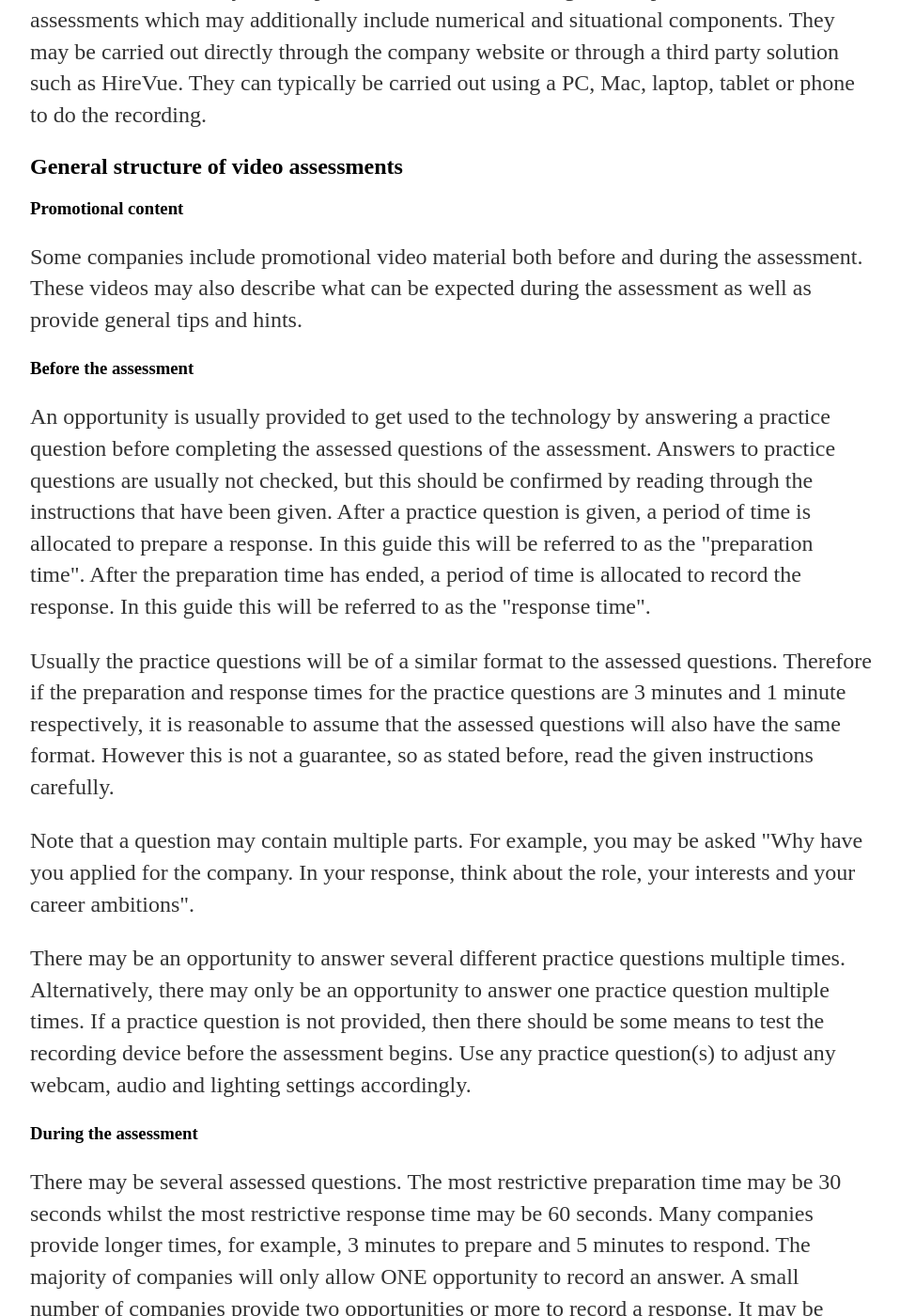
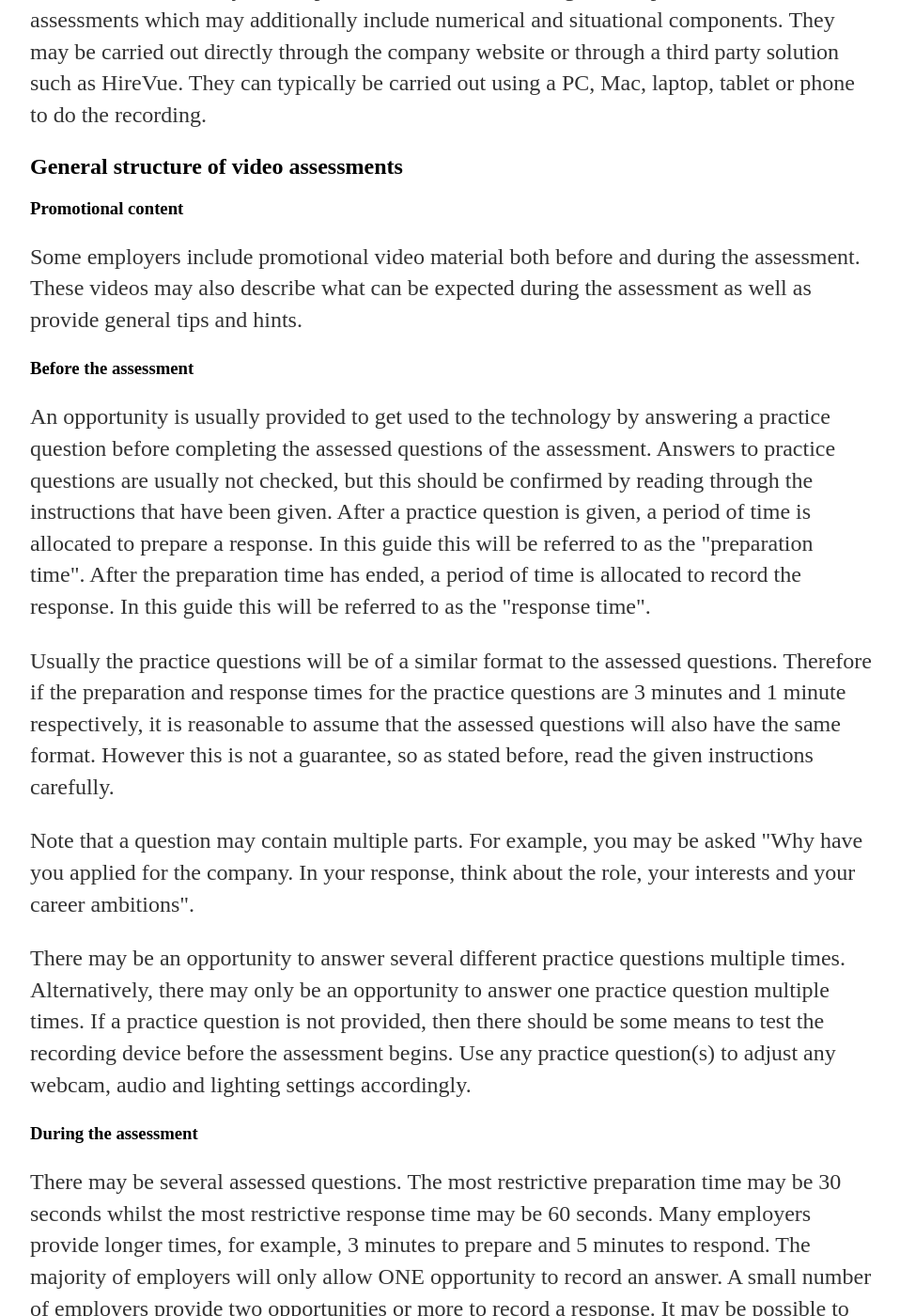
Before and after one commit to pa5411/Graduate-Job-Help, a Jekyll site: the page built from videotests.html, in a window 1280 px wide and 1400 px high, scrolled down 384 px. Shown: the whole window at 94% size, without its empty margins (160-1118 px from the left). Built offline with Jekyll 4.4.1, drawn with Linux system fonts in a browser that asks for light colours; some of the changed text lies outside the part shown.

Commit message:
change companies to employers in several sections

```diff
--- a/videotests.html
+++ b/videotests.html
@@ -14,7 +14,7 @@ date: 2021-06-16
 
         <h3> Promotional content </h3>
 
-        <p> Some companies include promotional video material both before and during the assessment. These videos may also describe what can be expected during the assessment as well as provide general tips and hints. </p>
+        <p> Some employers include promotional video material both before and during the assessment. These videos may also describe what can be expected during the assessment as well as provide general tips and hints. </p>
 
         <h3> Before the assessment </h3>
 
@@ -28,7 +28,7 @@ date: 2021-06-16
 
         <h3> During the assessment </h3>
 
-        <p> There may be several assessed questions. The most restrictive preparation time may be 30 seconds whilst the most restrictive response time may be 60 seconds. Many companies provide longer times, for example, 3 minutes to prepare and 5 minutes to respond. The majority of companies will only allow ONE opportunity to record an answer. A small number of companies provide two opportunities or more to record a response. It may be possible to take a short break between answering each question. However, it may not be possible to close the assessment and restart it at the same point. It is therefore advised to complete the assessment in one sitting. </p>
+        <p> There may be several assessed questions. The most restrictive preparation time may be 30 seconds whilst the most restrictive response time may be 60 seconds. Many employers provide longer times, for example, 3 minutes to prepare and 5 minutes to respond. The majority of employers will only allow ONE opportunity to record an answer. A small number of employers provide two opportunities or more to record a response. It may be possible to take a short break between answering each question. However, it may not be possible to close the assessment and restart it at the same point. It is therefore advised to complete the assessment in one sitting. </p>
 
         <h3> After the assessment </h3>
 
@@ -40,7 +40,7 @@ date: 2021-06-16
 
         <h3> General recording tips </h3>
 
-		General tips on using video software to interact with companies can be found <a href="/generalvideorecordingtips.html">here</a>.
+		General tips on using video software to interact with employers can be found <a href="/generalvideorecordingtips.html">here</a>.
 
         <h3> Tips on the video structure </h3>
 
```
